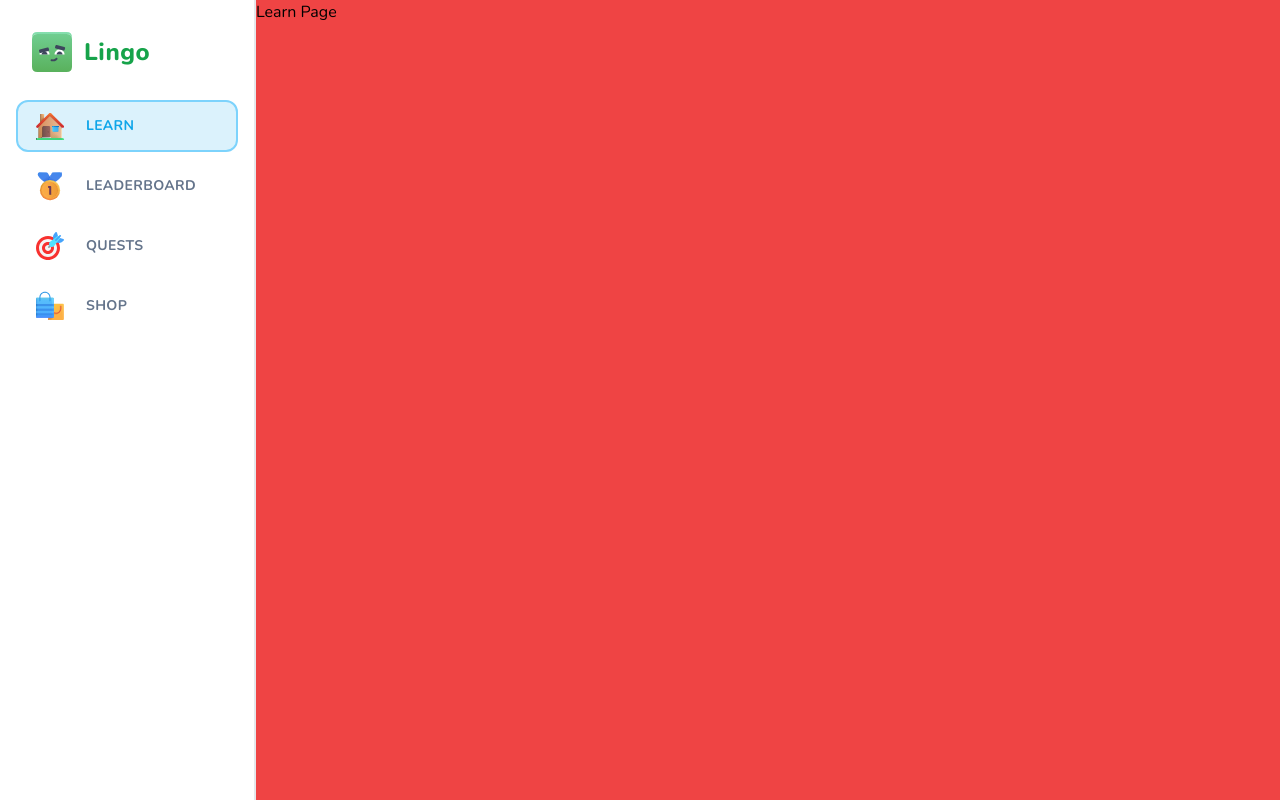
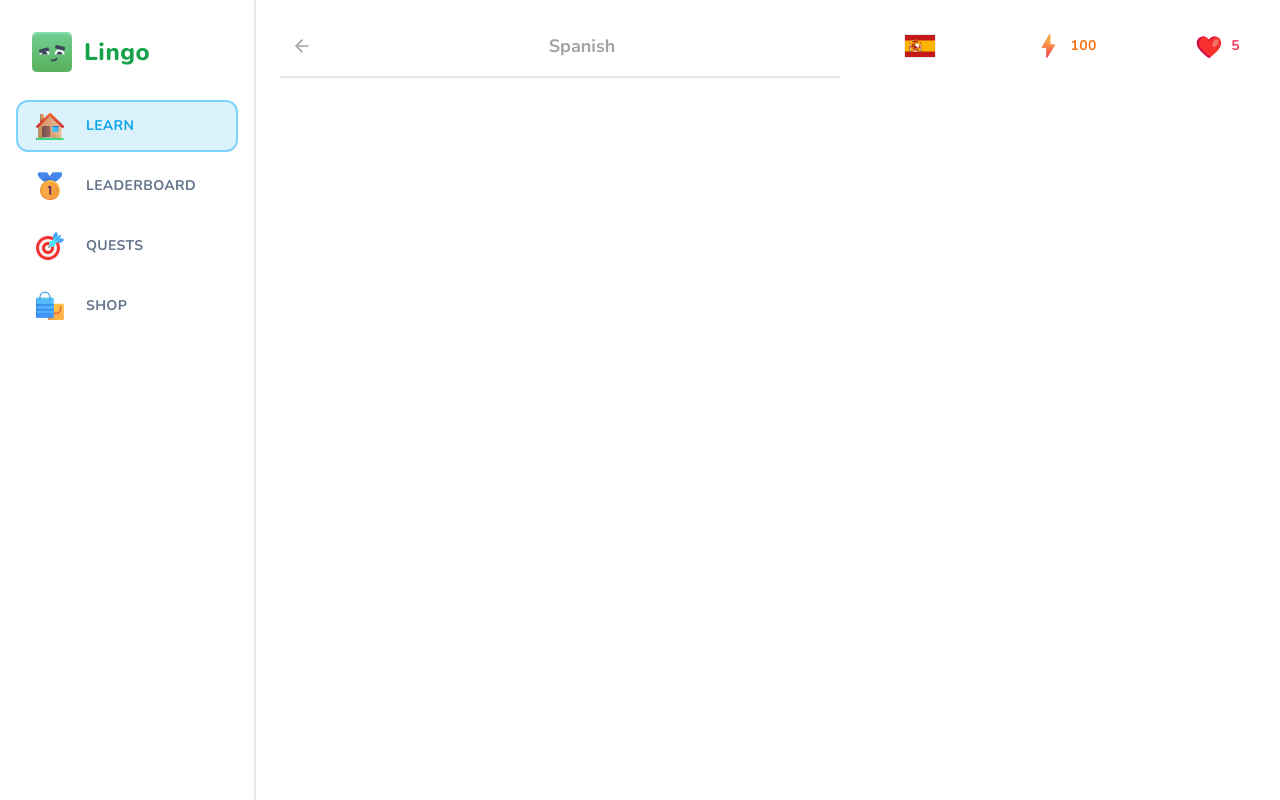
Before and after one commit to Ismaelp96/lingo, a Next.js app: page /learn in a window 1280 px wide. Built offline with nearby package versions, Linux system fonts and the light colour scheme.

Commit message:
Learn Page Wrappers #6

```diff
--- a/app/(main)/layout.tsx
+++ b/app/(main)/layout.tsx
@@ -11,7 +11,7 @@ const MainLayout = ({ children }: Props) => {
       <MobileHeader />
       <Sidebar className='hidden lg:flex' />
       <main className='lg:pl-[256px] h-full pt-[50px] lg:pt-0'>
-				<div className='bg-red-500 h-full'>{children}</div>
+        <div className='max-w-[1056px] mx-auto pt-6 h-full'>{children}</div>
       </main>
     </>
   );
--- /dev/null
+++ b/app/(main)/learn/header.tsx
@@ -0,0 +1,22 @@
+import { ArrowLeft } from 'lucide-react';
+import Link from 'next/link';
+
+import { Button } from '@/components/ui/button';
+
+type Props = {
+  title: string;
+};
+
+export const Header = ({ title }: Props) => {
+  return (
+    <div className='sticky top-0 bg-white pb-3 lg:pt-[28px] lg:mt-[-28px] flex items-center justify-between border-b-2 mb-5 text-neutral-400 lg:z-50'>
+      <Link href='/courses'>
+        <Button variant={'ghost'} size={'sm'}>
+          <ArrowLeft className='h-5 w-5 stroke-2 text-neutral-400' />
+        </Button>
+      </Link>
+      <h3 className='font-bold text-lg'>{title}</h3>
+      <div />
+    </div>
+  );
+};
--- a/app/(main)/learn/page.tsx
+++ b/app/(main)/learn/page.tsx
@@ -1,5 +1,25 @@
+import { FeedWrapper } from '@/components/feed-wrapper';
+import { StickyWrapper } from '@/components/sticky-wrapper';
+import { UserProgress } from '@/components/user-progress';
+
+import { Header } from './header';
+
 const LearnPage = () => {
-	return <div>Learn Page</div>;
+  return (
+    <div className='flex flex-row-reverse gap-[48px] px-6'>
+      <StickyWrapper>
+        <UserProgress
+          activeCourse={{ title: 'Spanish', imageSrc: '/es.svg' }}
+          hearts={5}
+          points={100}
+          hasActiveSubscription={false}
+        />
+      </StickyWrapper>
+      <FeedWrapper>
+        <Header title='Spanish' />
+      </FeedWrapper>
+    </div>
+  );
 };
 
 export default LearnPage;
--- /dev/null
+++ b/components/feed-wrapper.tsx
@@ -0,0 +1,7 @@
+type Props = {
+  children: React.ReactNode;
+};
+
+export const FeedWrapper = ({ children }: Props) => {
+  return <div className='flex-1 relative top-0 pb-10'>{children}</div>;
+};
--- /dev/null
+++ b/components/sticky-wrapper.tsx
@@ -0,0 +1,13 @@
+type Props = {
+  children: React.ReactNode;
+};
+
+export const StickyWrapper = ({ children }: Props) => {
+  return (
+    <div className='hidden lg:block w-[368px] sticky self-end bottom-6 z-10'>
+      <div className='min-h-[calc(100vh-48px)] sticky top-6 flex flex-col gap-y-4'>
+        {children}
+      </div>
+    </div>
+  );
+};
--- /dev/null
+++ b/components/user-progress.tsx
@@ -0,0 +1,63 @@
+import Link from 'next/link';
+import Image from 'next/image';
+import { InfinityIcon } from 'lucide-react';
+
+import { Button } from '@/components/ui/button';
+
+type Props = {
+  activeCourse: { imageSrc: string; title: string };
+  hearts: number;
+  points: number;
+  hasActiveSubscription: boolean;
+};
+
+export const UserProgress = ({
+  activeCourse,
+  hearts,
+  points,
+  hasActiveSubscription,
+}: Props) => {
+  return (
+    <div className='flex items-center justify-between gap-x-2 w-full'>
+      <Link href='/courses'>
+        <Button variant={'ghost'}>
+          <Image
+            src={activeCourse.imageSrc}
+            alt={activeCourse.title}
+            className='rounded-md border'
+            width={32}
+            height={32}
+          />
+        </Button>
+      </Link>
+      <Link href='/shop'>
+        <Button variant={'ghost'} className='text-orange-500'>
+          <Image
+            src='/points.svg'
+            alt='Points'
+            height={28}
+            width={28}
+            className='mr-2'
+          />
+          {points}
+        </Button>
+      </Link>
+      <Link href='/shop'>
+        <Button variant={'ghost'} className='text-rose-500'>
+          <Image
+            src='/heart.svg'
+            alt='hearts'
+            height={28}
+            width={28}
+            className='mr-2'
+          />
+          {hasActiveSubscription ? (
+            <InfinityIcon className='h-4 w-4 stroke-[3]' />
+          ) : (
+            hearts
+          )}
+        </Button>
+      </Link>
+    </div>
+  );
+};
```
Lines whose indentation alone changed are shown as unchanged.
